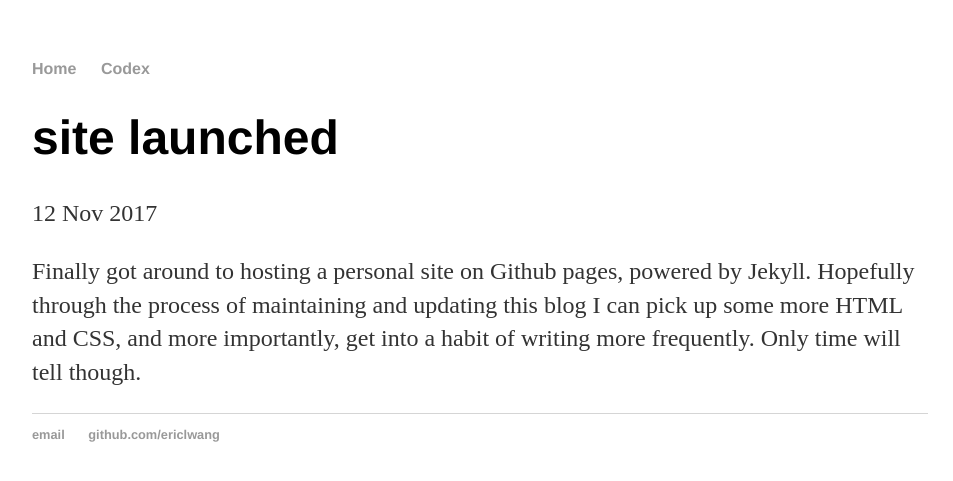
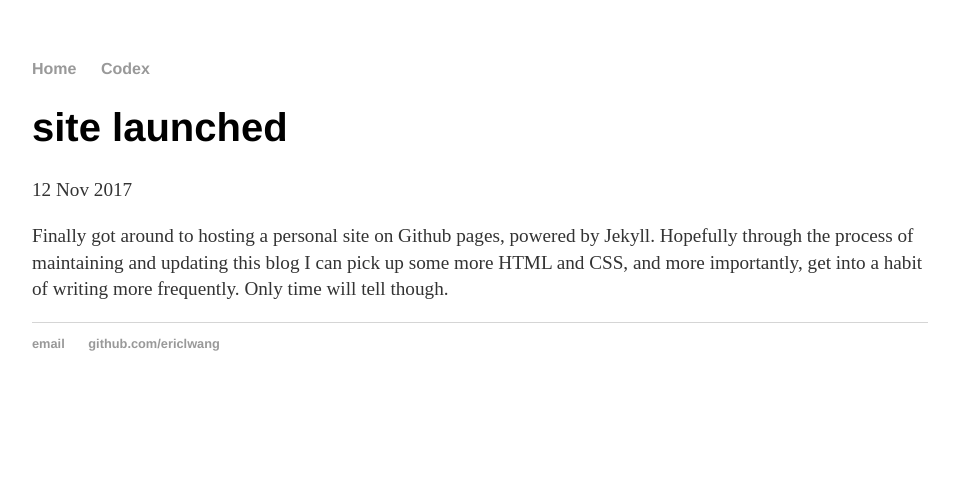
Before and after one commit to EricLWang/EricLWang.github.io, a Jekyll site: the page built from _posts/2017-11-12-site-launched.md, in a window 1280 px wide. Shown: the top 481 px of the page, without its empty margins (160-1113 px from the left). Built offline with Jekyll 4.4.1, drawn with Linux system fonts in a browser that asks for light colours.

Commit message:
adjusted font sizes

```diff
--- a/css/main.css
+++ b/css/main.css
@@ -20,11 +20,11 @@ a:hover {
     text-decoration: underline;
 }
 h1 {
-    font-size: 3em;
+    font-size: 2.5em;
     font-family:'Helvetica', 'Arial', 'Sans-Serif';
 }
 p {
-    font-size: 1.5em;
+    font-size: 1.2em;
     line-height: 1.4em;
     color: #333;
 }
```
